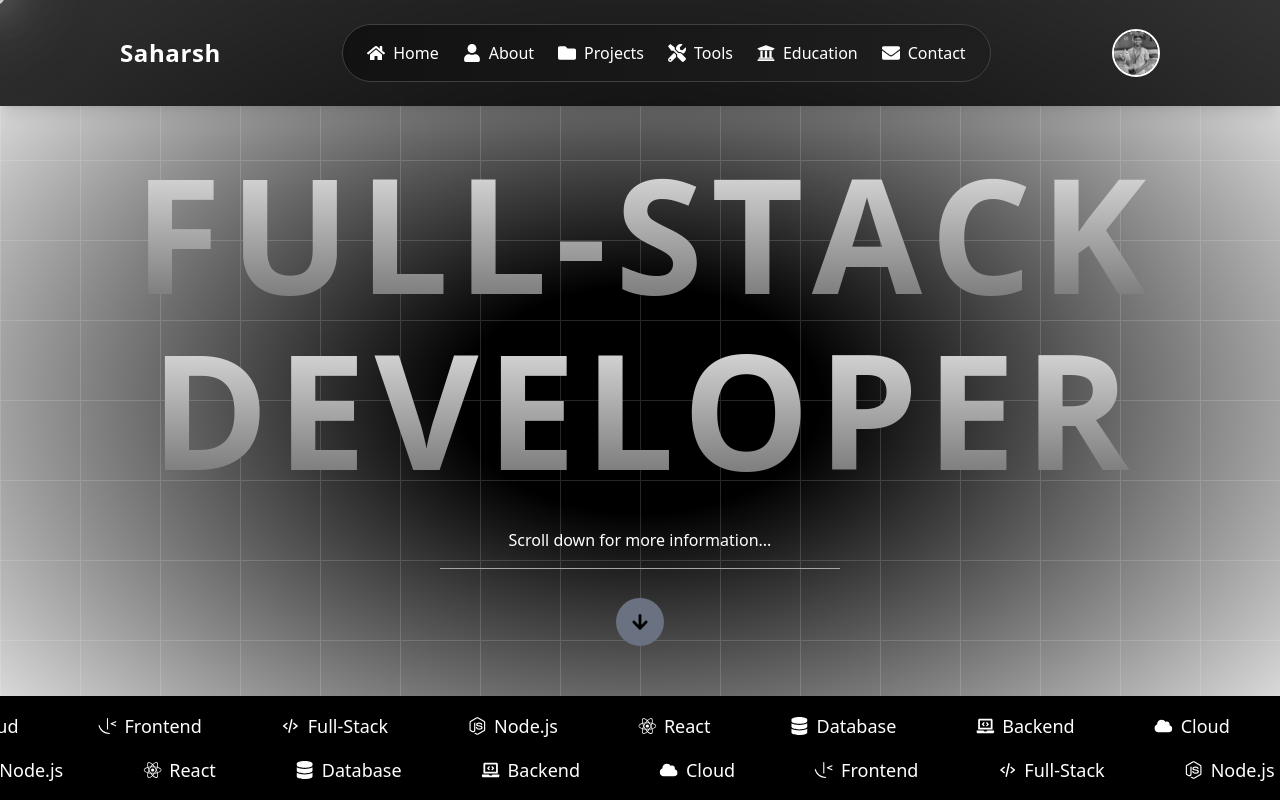
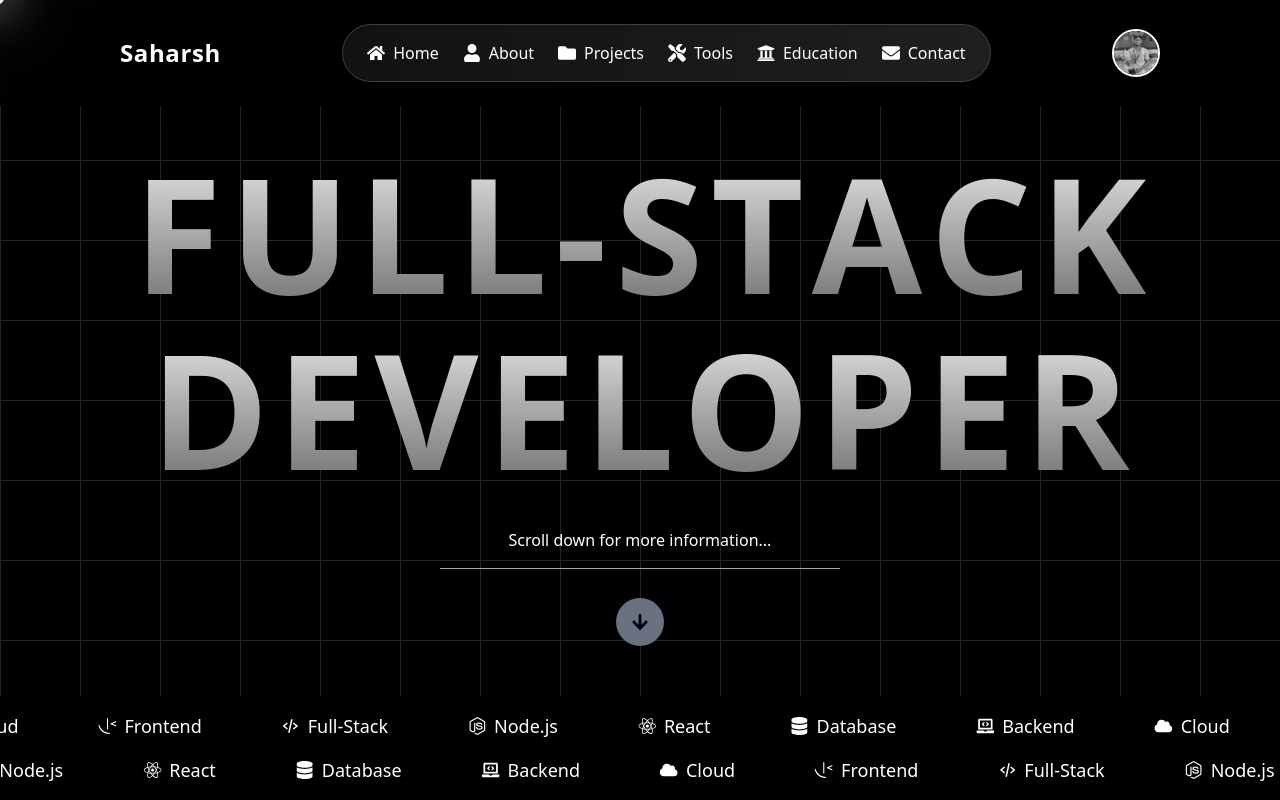
Before and after one commit to sde-saharsh/Grid_Design, a React (Vite) app in the folder frontend/: page / in a window 1280 px wide. Shown: the top 800 px of the page. Built offline with nearby package versions, Linux system fonts and the light colour scheme.

Commit message:
bug-fixed

```diff
--- a/frontend/src/components/GridBackgroundDemo.jsx
+++ b/frontend/src/components/GridBackgroundDemo.jsx
@@ -70,7 +70,7 @@
       />
 
       {/* Spotlight overlay */}
-      <div className="pointer-events-none absolute inset-0 flex items-center justify-center bg-white [mask-image:radial-gradient(ellipse_at_center,transparent_20%,black)] dark:bg-black" />
+      <div className="pointer-events-none absolute inset-0 flex items-center justify-center [mask-image:radial-gradient(ellipse_at_center,transparent_20%,black)] dark:bg-black" />
 
       {/* Main content */}
       <div className="flex flex-col items-center justify-center h-full px-4 text-white relative z-10">
--- a/frontend/src/index.css
+++ b/frontend/src/index.css
@@ -1,5 +1,9 @@
 @import "tailwindcss";
 
+
+body{
+  background-color: black;
+}
 .marquee-wrapper {
   overflow: hidden;
   width: 100%;
```
